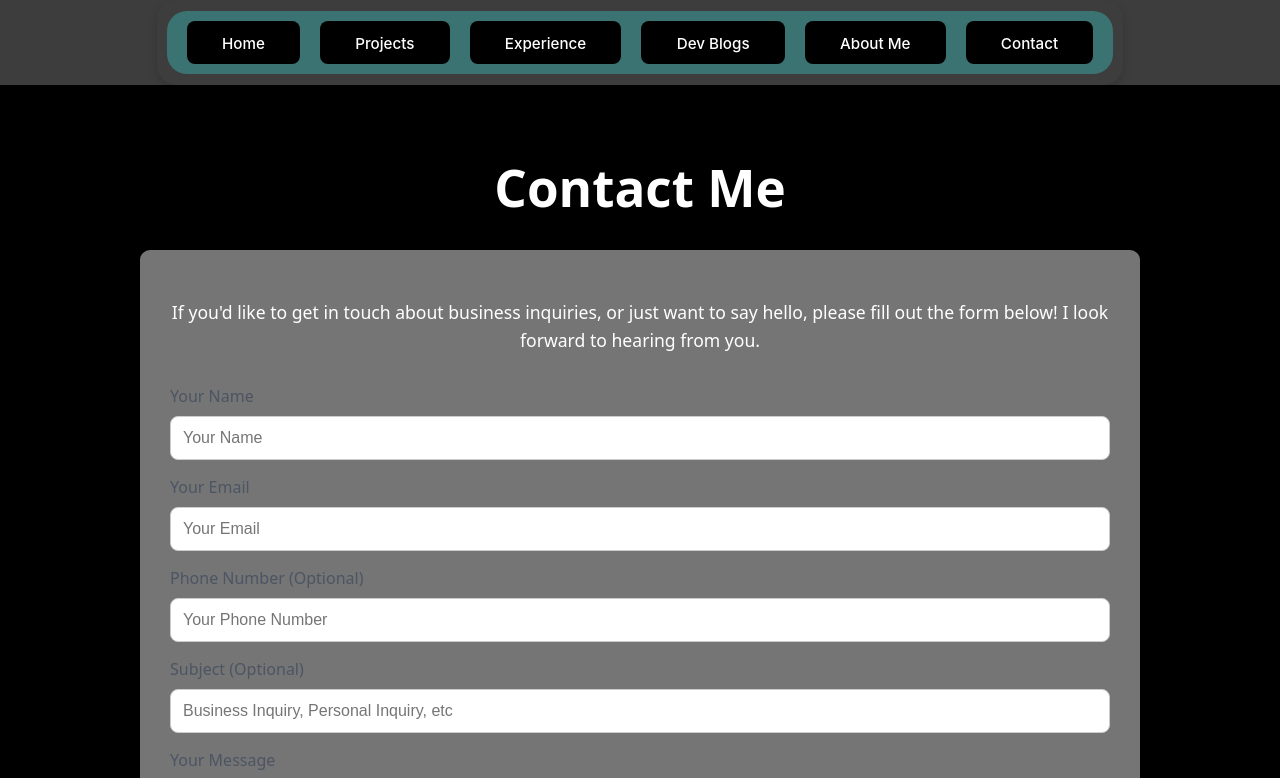
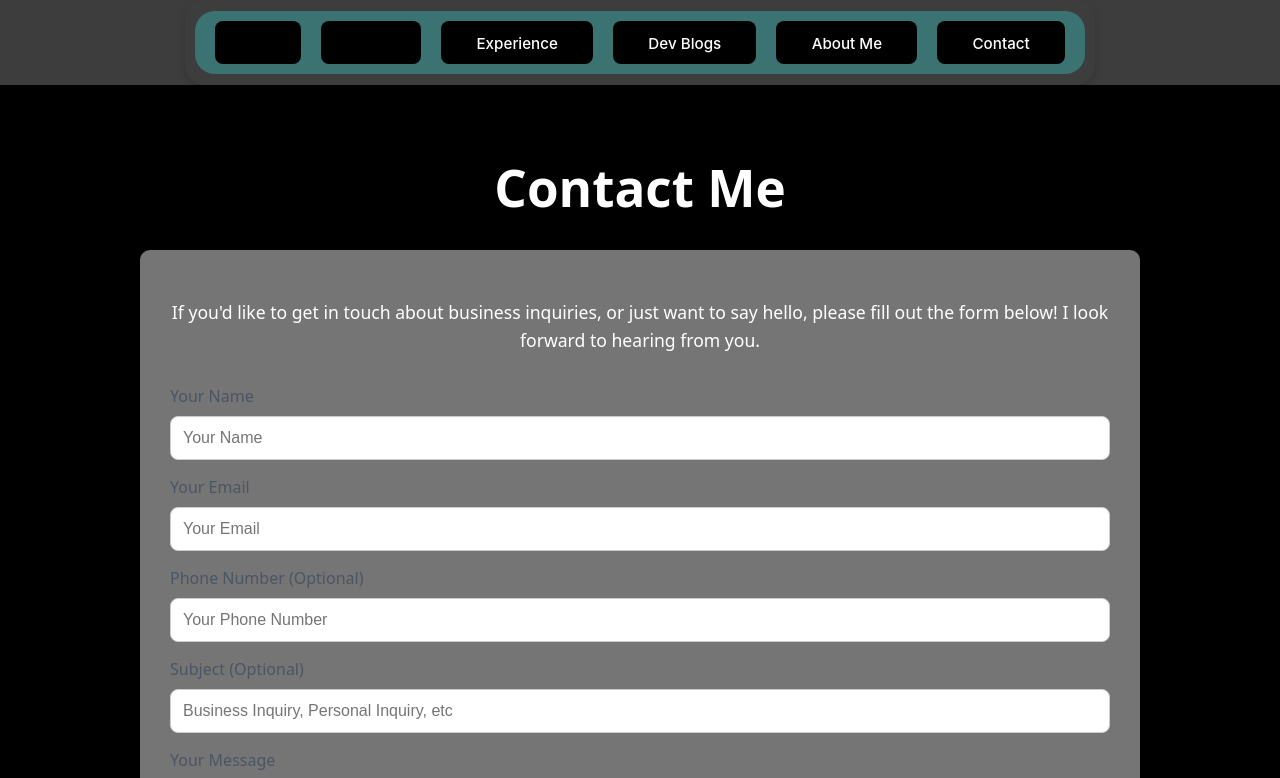
Before and after one commit to FernandoLpz0911/Personal-Webpage, a React (Vite) app in the folder PersonalWebpage/: page /Contact in a window 1280 px wide. Shown: the top 778 px of the page. Built offline with nearby package versions, Linux system fonts and the light colour scheme.

Commit message:
Adjusted routing method to allow the animation instead of bypassing

```diff
--- a/PersonalWebpage/src/components/Navbar.jsx
+++ b/PersonalWebpage/src/components/Navbar.jsx
@@ -1,33 +1,33 @@
 import { Link } from 'react-router-dom';
 import '../components/cssfiles/Navbar.css';
 
-const Navbar = () => {
+const Navbar = ( {onNavigate}) => {
   return (
     <nav className="navbar">
       <div className="navbar-container">
 
         <div className="nav-links">
-          <button id='animate-button' className='page'>
-            <Link to="/" className="nav-link"> Home </Link>
+          <button className='page' onClick={() => onNavigate('/')}>
+            Home
           </button>
 
-          <button id='animate-button' className='page'>
-            <Link to="/Projects" className="nav-link"> Projects </Link>
+          <button className='page' onClick={() => onNavigate('/Projects')}>
+            Projects
           </button>
 
-          <button id='animate-button' className='page'>
+          <button className='page' onClick={() => onNavigate('/Experience')}>
           <Link to="/Experience" className="nav-link"> Experience </Link>
           </button>
 
-          <button id='animate-button' className='page'>
+          <button className='page' onClick={() => onNavigate('/DevBlogs')}>
             <Link to="/DevBlogs" className="nav-link"> Dev Blogs </Link>
           </button>
 
-          <button id='animate-button' className='page'>
+          <button className='page' onClick={() => onNavigate('/About')}>
             <Link to="/About" className="nav-link"> About Me </Link>
           </button>
 
-          <button id='animate-button' className='page'>
+          <button className='page' onClick={() => onNavigate('/Contact')}>
             <Link to="/Contact" className="nav-link"> Contact </Link>
           </button>
         </div>
```
